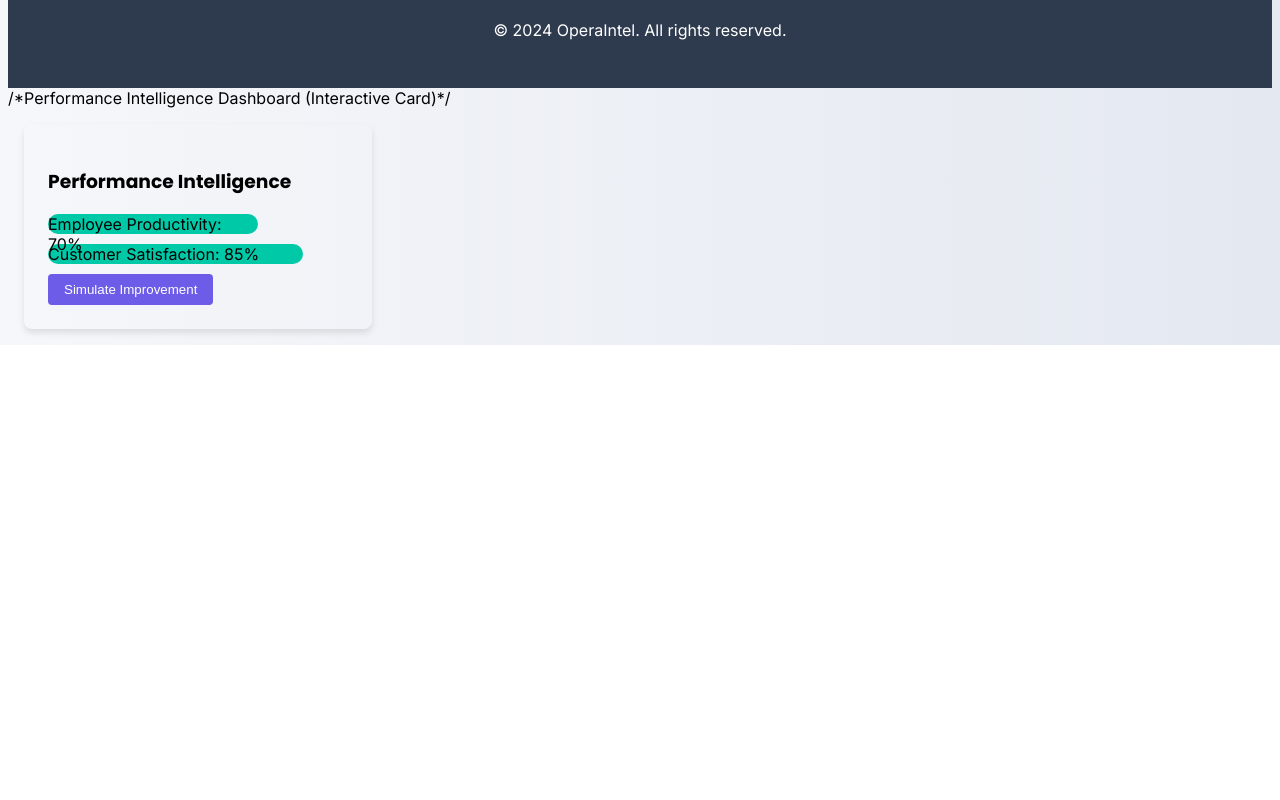
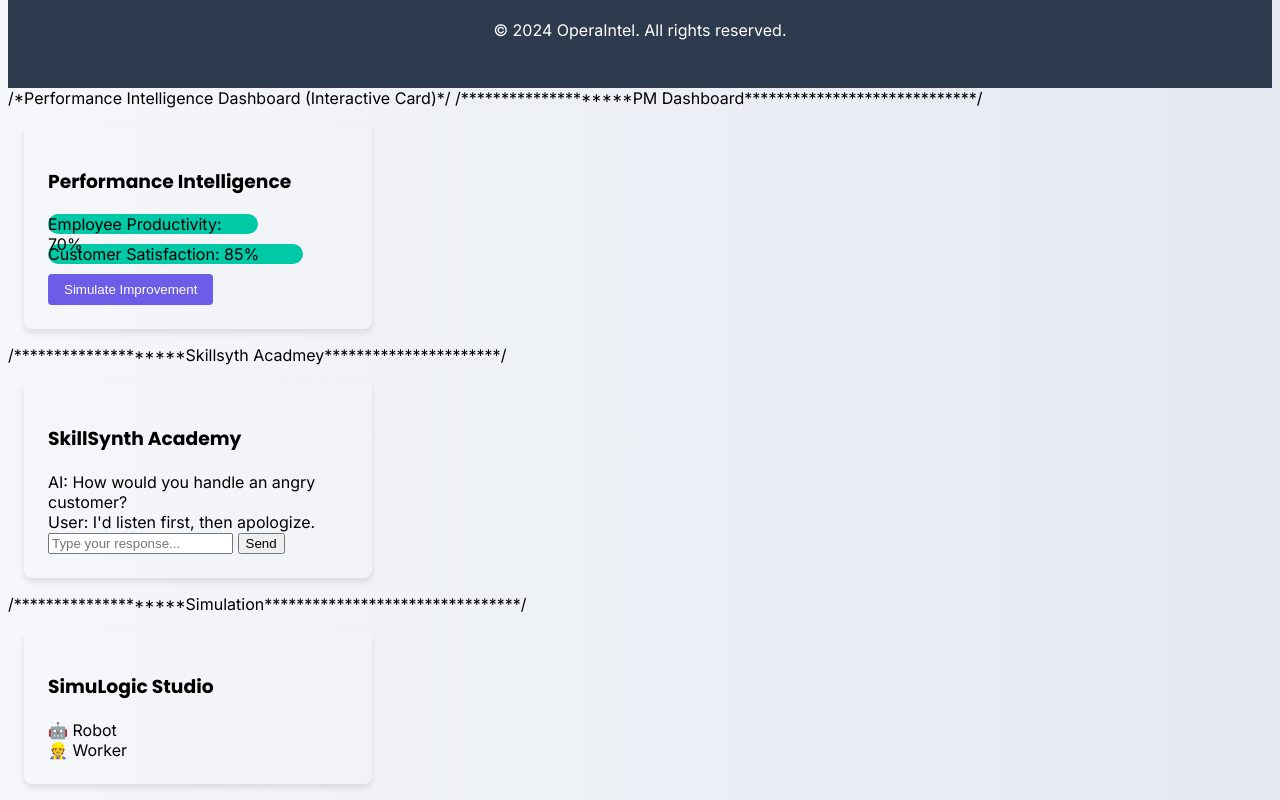
Before and after one commit to fahim749/opera-intel, a plain HTML site: page index.html in a window 1280 px wide. Shown: the part 837-1637 px from the top of the page. Before the commit the page ends 1182 px from the top, so only its background shows below. Drawn offline with Linux system fonts and the light colour scheme.

Commit message:
Update index.html

```diff
--- a/index.html
+++ b/index.html
@@ -58,6 +58,8 @@
 /*Performance Intelligence Dashboard (Interactive Card)*/
 
 
+/********************PM Dashboard*****************************/
+
 
 <div class="card" id="performance-card">
   <h3>Performance Intelligence</h3>
@@ -67,3 +69,29 @@
   </div>
   <button class="simulate-btn" onclick="simulateKPI()">Simulate Improvement</button>
 </div>
+
+
+/********************Skillsyth Acadmey**********************/
+
+<div class="card" id="training-card">
+  <h3>SkillSynth Academy</h3>
+  <div class="chat-demo">
+    <div class="chat-message ai">AI: How would you handle an angry customer?</div>
+    <div class="chat-message user">User: I'd listen first, then apologize.</div>
+    <input type="text" id="chat-input" placeholder="Type your response...">
+    <button onclick="sendMessage()">Send</button>
+  </div>
+</div>
+
+
+/********************Simulation********************************/
+
+
+<div class="card" id="simulation-card">
+  <h3>SimuLogic Studio</h3>
+  <div class="warehouse-demo">
+    <div class="item" draggable="true" id="robot">🤖 Robot</div>
+    <div class="item" draggable="true" id="worker">👷 Worker</div>
+    <div class="drop-zone" ondrop="drop(event)" ondragover="allowDrop(event)"></div>
+  </div>
+</div>
```
